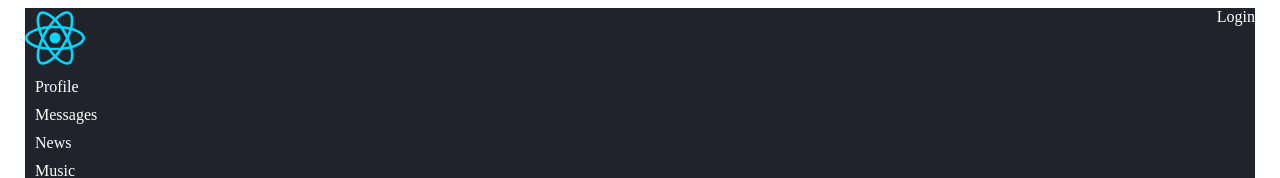
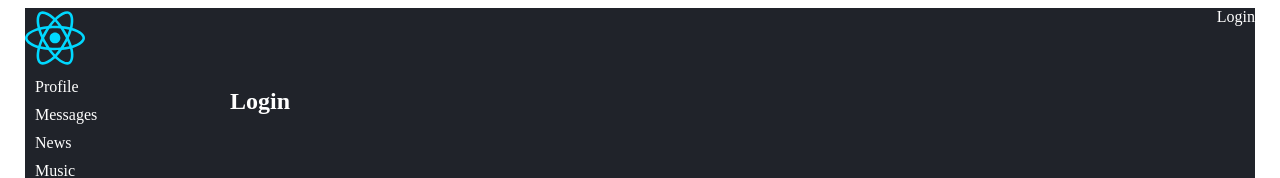
Before and after one commit to elitmor/social, a React (Create React App) app: page /login in a window 1280 px wide. Shown: the top 178 px of the page. Built offline with nearby package versions, Linux system fonts and the light colour scheme; no server answers.

Commit message:
add Navigate

```diff
--- a/src/components/app/App.js
+++ b/src/components/app/App.js
@@ -1,6 +1,7 @@
 import { BrowserRouter, Route, Routes } from "react-router-dom";
 import DialogsContainer from "../dialogs/DialogsContainer";
 import HeaderContainer from "../header/HeaderContainer";
+import Login from "../login/Login";
 import Music from "../music/Music";
 import Navbar from "../navbar/Navbar";
 import News from "../news/News";
@@ -24,6 +25,7 @@
             <Route path='/music' element={<Music />} />
             <Route path='/settings' element={<Settings />} />
             <Route path='/users' element={<UsersContainer />} />
+            <Route path='/login' element={<Login />} />
           </Routes>
         </div>
       </div>
--- a/src/components/dialogs/Dialogs.js
+++ b/src/components/dialogs/Dialogs.js
@@ -1,3 +1,4 @@
+import { Navigate } from "react-router-dom";
 import DialogItem from "./dialogItem/DialogItem";
 import styles from "./Dialogs.module.css";
 import Message from "./message/Message";
@@ -23,6 +24,8 @@
     props.updateNewMessageBody(body);
   };
 
+  if (!props.isAuth) return <Navigate to={"/login"} />;
+
   return (
     <div className={styles.dialog}>
       <div className={styles.items}>{dialogs}</div>
--- a/src/components/dialogs/DialogsContainer.js
+++ b/src/components/dialogs/DialogsContainer.js
@@ -8,6 +8,7 @@
 const mapStateToProps = (state) => {
   return {
     dialogsPage: state.dialogsPage,
+    isAuth: state.auth.isAuth,
   };
 };
 
--- /dev/null
+++ b/src/components/login/Login.js
@@ -0,0 +1,5 @@
+const Login = () => {
+  return <h2>Login</h2>;
+};
+
+export default Login;
--- a/src/components/profile/ProfileContainer.js
+++ b/src/components/profile/ProfileContainer.js
@@ -1,6 +1,11 @@
 import { Component } from "react";
 import { connect } from "react-redux";
-import { useLocation, useNavigate, useParams } from "react-router-dom";
+import {
+  Navigate,
+  useLocation,
+  useNavigate,
+  useParams,
+} from "react-router-dom";
 import { getProfile } from "../../redux/profile-reducer";
 import Profile from "./Profile";
 
@@ -14,6 +19,7 @@
   }
 
   render() {
+    if (!this.props.isAuth) return <Navigate to={"/login"} />;
     return (
       <Profile
         {...this.props}
@@ -27,6 +33,7 @@
 const mapStateToProps = (state) => {
   return {
     profile: state.profilePage.profile,
+    isAuth: state.auth.isAuth,
   };
 };
 
```
